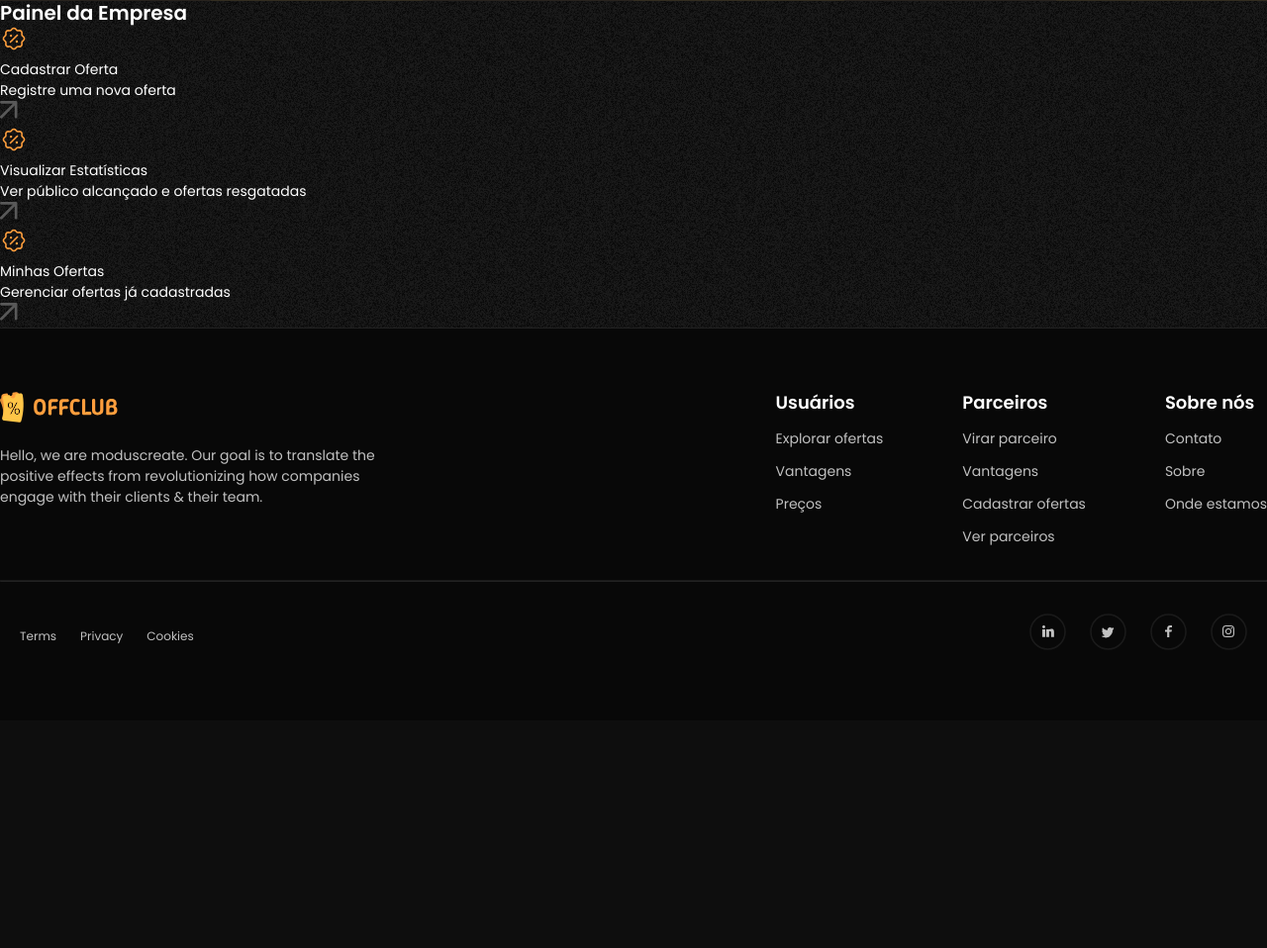
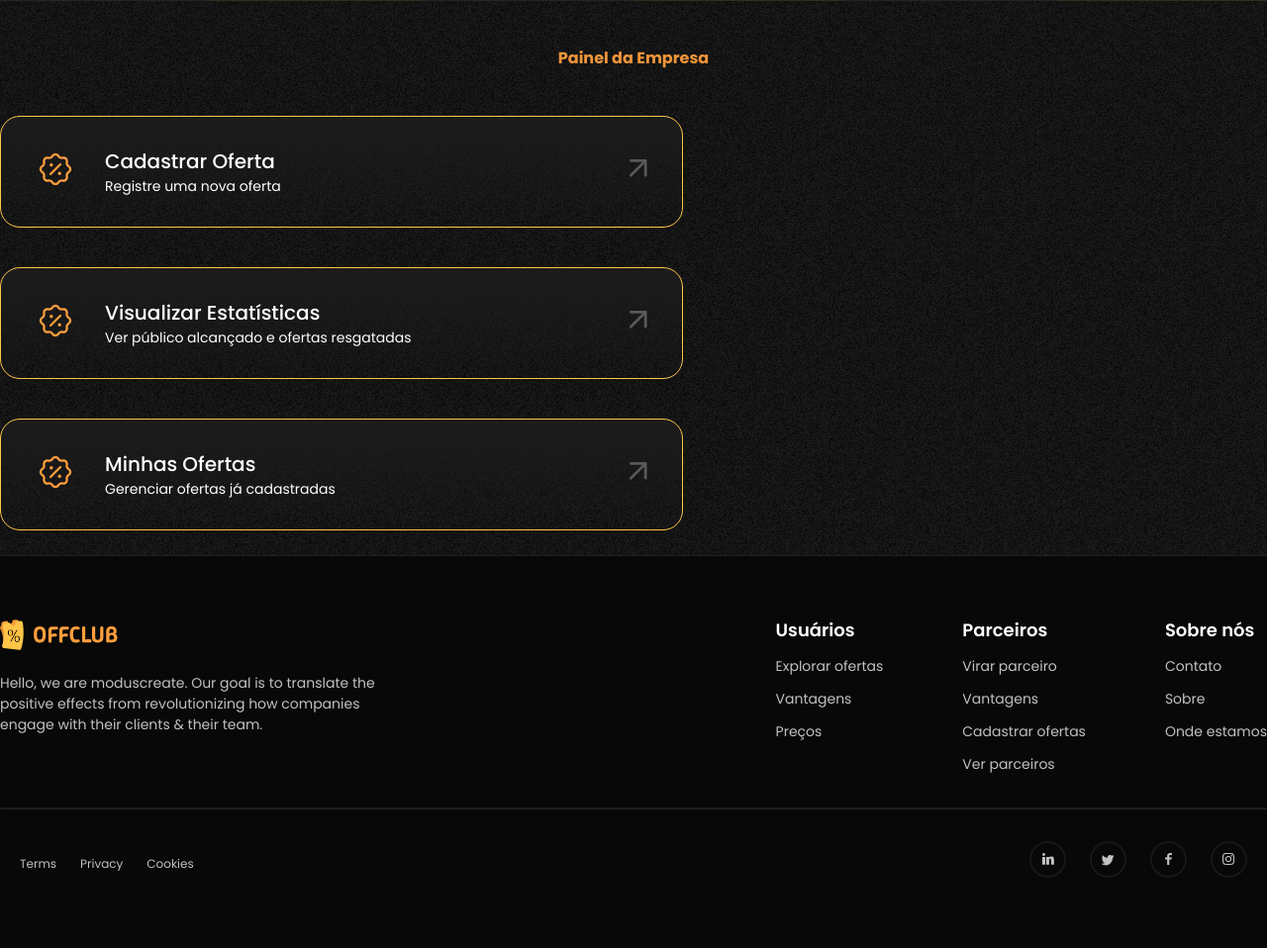
Before and after one commit to PI-InfoWeb-CNAT/2025-OffClub, a Django app: template src/apps/enterprise/templates/enterprise_dashboard.html in a window 1280 px wide. Shown: the part 131-1089 px from the top of the page at 99% size. Before the commit the page ends 781 px from the top, so only its background shows below. Run offline with Django 3.2, Linux system fonts and the light colour scheme; the template is opened without the code that fills it, so the values that code supplies are empty; some web fonts are replaced.

Commit message:
style(enterprise-dashboard): finalização css

```diff
--- /dev/null
+++ b/src/static/css/components/dashboard_card.css
@@ -0,0 +1,31 @@
+.dashboard-card{
+    width: fit-content;
+    padding: 30px 35px;
+
+    background-image: linear-gradient(to bottom, rgba(28, 28, 28, 1), rgba(24, 24, 24, 0));
+    border: 0.5px solid var(--brand-yellow);
+    border-radius: var(--border-radius);
+
+    display: flex;
+    justify-content: space-between;
+    align-items: center;
+    gap: 30px;
+
+    .discount-icon{
+        margin-top: 2px;
+
+        img{
+            width: 40px;
+            height: 40px;
+        }
+    }
+
+    .text{
+        min-width: 500px;
+    }
+
+    .title{
+        font-size: 20px;
+        font-weight: 500;
+    }
+}
--- /dev/null
+++ b/src/static/css/user_dashboard.css
@@ -0,0 +1,25 @@
+main{
+    max-width: 1440px;
+    margin: 0 auto;
+    height: 70vh;
+}
+
+h2{
+    font-size: 16px !important;
+    font-weight: 700;
+    text-align: center;
+
+    padding: 3em 0;
+
+    background-image: var(--gradient-orange);
+    background-clip: text;
+    -webkit-background-clip: text;
+    -webkit-text-fill-color: transparent;
+}
+
+.container-cards{
+    display: flex;
+    justify-content: space-between;
+    flex-wrap: wrap;
+    gap: 40px;
+}
--- a/src/templates/components/dashboard_card.html
+++ b/src/templates/components/dashboard_card.html
@@ -6,7 +6,7 @@
     </figure>
 
     <div class="text">
-    <p class="title">{{ title }}</p>
+        <p class="title">{{ title }}</p>
         <p class="subtitle">{{ subtitle }}</p>
     </div>
 
```
